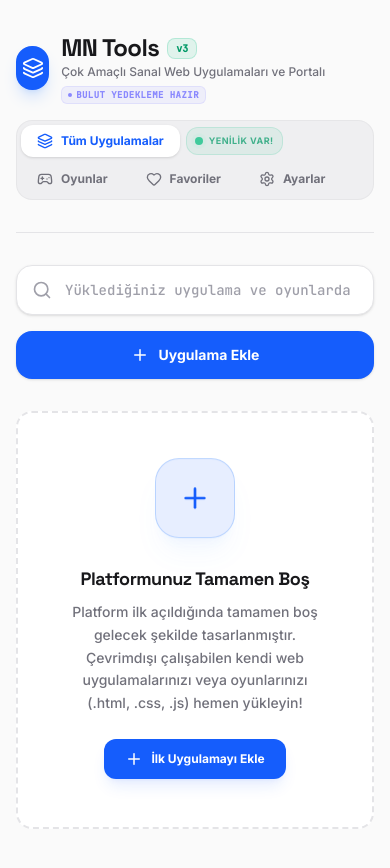
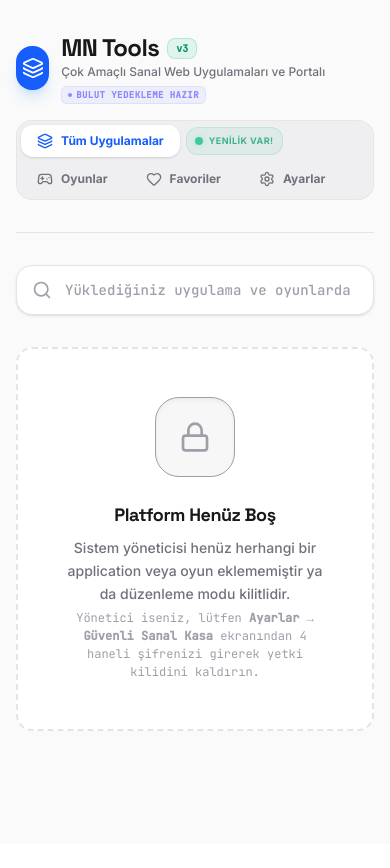
Before and after one commit to kodlamaciTR/meraknoloji-tools, a React (Vite) app: page / in a window 390 px wide. Shown: the top 868 px of the page. After the commit the page ends 844 px from the top, so only its background shows below. Built offline with nearby package versions, Linux system fonts and the light colour scheme.

Commit message:
Güvenlik ve iyileştirmeler

```diff
--- a/src/App.tsx
+++ b/src/App.tsx
@@ -269,13 +269,20 @@ export default function App() {
         e.preventDefault();
         setButtonPressState('basıldı');
 
-        // Toggle the visual panels
-        setIsAdminRevealed((prev) => !prev);
-
+        // Toggle the visual panels safely (only lock/hide from keyboard shortcut is allowed, unlocking requires PIN pad '2016' entry)
+        if (isAdminRevealed) {
+          setIsAdminRevealed(false);
           // Auto reset press animation feedback after 0.4 seconds
           setTimeout(() => {
             setButtonPressState('serbest');
           }, 400);
+        } else {
+          // Play mistake noise and notify that pin keyboard must be utilized
+          playKeySound('error');
+          setTimeout(() => {
+            setButtonPressState('serbest');
+          }, 400);
+        }
       }
     };
 
@@ -413,6 +420,12 @@ export default function App() {
 
   // Delete Web App
   const handleDeleteApp = async (id: string) => {
+    // SECURITY GUARD: Direct protection of database writes
+    if (!isAdminArmed || !isAdminRevealed) {
+      alert("Güvenlik Hatası: Yetkisiz erişim! Uygulama silmek için lütfen önce Ayarlar sayfasından Güvenli Sanal Kasa Şifresini girerek kilidi açın.");
+      return;
+    }
+
     const target = apps.find(a => a.id === id);
     if (!target) return;
 
@@ -445,6 +458,12 @@ export default function App() {
     meta: Omit<WebApp, 'id' | 'uploadedAt' | 'isFavorite' | 'lastOpenedAt' | 'sizeBytes'>,
     files: { path: string; content: Blob; mimeType: string }[]
   ) => {
+    // SECURITY GUARD: Direct protection of database writes
+    if (!isAdminArmed || !isAdminRevealed) {
+      alert("Güvenlik Hatası: Yetkisiz erişim! Yeni uygulama yüklemek için lütfen önce Ayarlar sayfasından Güvenli Sanal Kasa Şifresini girerek kilidi açın.");
+      return;
+    }
+
     const id = 'app-' + Math.random().toString(36).substring(2, 11) + '-' + Date.now();
     const sizeBytes = files.reduce((acc, f) => acc + f.content.size, 0);
 
@@ -468,6 +487,12 @@ export default function App() {
 
   // Trigger save on edit
   const handleSaveEditApp = async (updated: WebApp) => {
+    // SECURITY GUARD: Direct protection of database writes
+    if (!isAdminArmed || !isAdminRevealed) {
+      alert("Güvenlik Hatası: Yetkisiz erişim! Uygulamaları düzenlemek için lütfen önce Ayarlar sayfasından Güvenli Sanal Kasa Şifresini girerek kilidi açın.");
+      return;
+    }
+
     try {
       await updateAppMetadata(updated);
       setIsEditOpen(false);
@@ -1096,7 +1121,7 @@ export default function App() {
             {/* 1. Large search controls and Quick additions hub */}
             <div className="grid grid-cols-1 lg:grid-cols-5 gap-4">
               {/* Search Block */}
-              <div className="lg:col-span-4 relative">
+              <div className={`${isAdminArmed && isAdminRevealed ? "lg:col-span-4" : "lg:col-span-5"} relative`}>
                 <div className="pointer-events-none absolute inset-y-0 left-0 flex items-center pl-4 text-zinc-400">
                   <Search className="h-5 w-5" />
                 </div>
@@ -1118,14 +1143,16 @@ export default function App() {
               </div>
 
               {/* Upload addition launcher element */}
+              {isAdminArmed && isAdminRevealed && (
                 <button
                   id="header-upload-btn"
                   onClick={() => setIsUploadOpen(true)}
-                className="lg:col-span-1 flex items-center justify-center gap-2.5 rounded-2xl bg-blue-600 px-5 py-3.5 text-sm font-black text-white hover:bg-blue-550 hover:shadow-lg hover:shadow-blue-600/15 transition-all shadow active:scale-[0.98] cursor-pointer"
+                  className="lg:col-span-1 flex items-center justify-center gap-2.5 rounded-2xl bg-blue-600 px-5 py-3.5 text-sm font-black text-white hover:bg-blue-550 hover:shadow-lg hover:shadow-blue-600/15 transition-all shadow active:scale-[0.98] cursor-pointer animate-fade-in"
                 >
                   <Plus className="h-4.5 w-4.5" />
                   Uygulama Ekle
                 </button>
+              )}
             </div>
 
             {/* 2. Recent Searches (Arama Geçmişi Badges) */}
@@ -1234,7 +1261,6 @@ export default function App() {
                 ))}
               </div>
             ) : (
-
               /* PRECISE VISUAL EMPTY STATE (Turkish) */
               <div
                 id="empty-platform-container"
@@ -1242,6 +1268,7 @@ export default function App() {
               >
                 {apps.length === 0 ? (
                   // Initial Platform Empty state
+                  isAdminArmed && isAdminRevealed ? (
                     <>
                       <div
                         onClick={() => setIsUploadOpen(true)}
@@ -1265,6 +1292,24 @@ export default function App() {
                         </button>
                       </div>
                     </>
+                  ) : (
+                    <>
+                      <div
+                        className="flex h-20 w-20 items-center justify-center rounded-3xl bg-zinc-200/30 dark:bg-slate-800/20 text-zinc-400 dark:text-zinc-500 border border-zinc-350/10 dark:border-slate-800/40 shadow-inner"
+                      >
+                        <Lock className="h-8 w-8" />
+                      </div>
+                      <h3 className="mt-6 font-display text-lg font-black tracking-tight text-zinc-900 dark:text-white">
+                        Platform Henüz Boş
+                      </h3>
+                      <p className="mt-2 max-w-md text-sm text-zinc-500 dark:text-zinc-400 leading-relaxed font-medium">
+                        Sistem yöneticisi henüz herhangi bir application veya oyun eklememiştir ya da düzenleme modu kilitlidir.
+                      </p>
+                      <p className="mt-1 max-w-md text-xs text-zinc-400 dark:text-zinc-500 leading-normal font-mono">
+                        Yönetici iseniz, lütfen <strong>Ayarlar &rarr; Güvenli Sanal Kasa</strong> ekranından 4 haneli şifrenizi girerek yetki kilidini kaldırın.
+                      </p>
+                    </>
+                  )
                 ) : (
                   // Filtering / Seach state with nothing matching
                   <>
```
Lines whose indentation alone changed are shown as unchanged.
